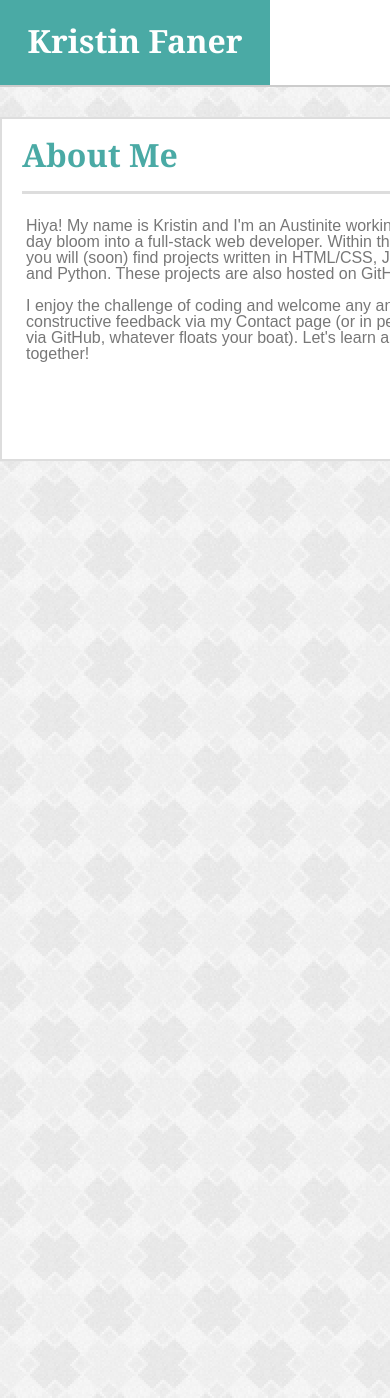
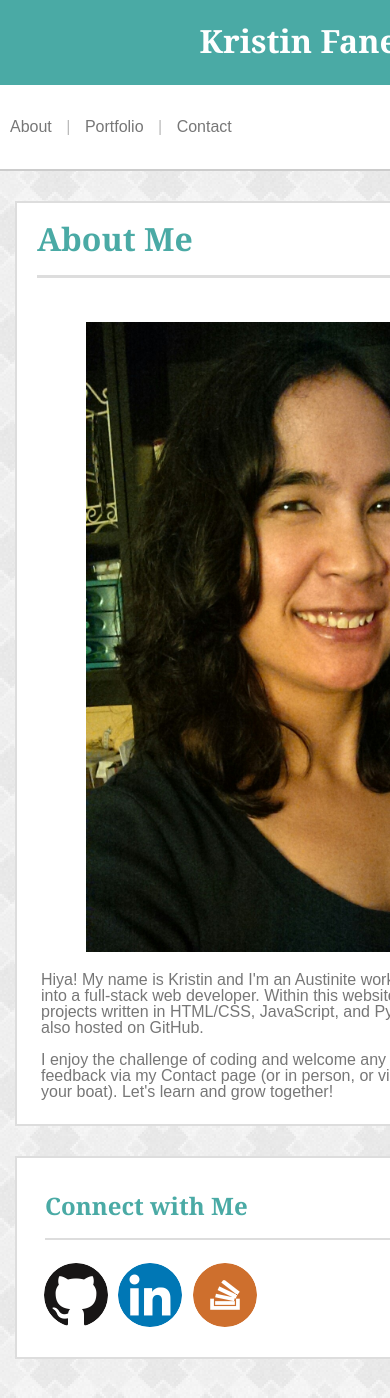
Before and after one commit to seeksort/Portfolio, a PHP site: page /index.php in a window 390 px wide. Shown: the top 1398 px of the page. Run offline with PHP 8.4, Linux system fonts and the light colour scheme.

Commit message:
first draft of media queries

```diff
--- a/assignment1/assets/css/style.css
+++ b/assignment1/assets/css/style.css
@@ -237,3 +237,91 @@
 	font-family: Times;
 	font-size: 1.5em;
 }
+/*
+==============
+MEDIA QUERIES
+==============
+*/
+
+@media screen and (max-width: 980px) {
+	.container {
+		width: 784px;
+	}
+	.main-content {
+		width: 480px;
+	}
+
+	.profile-pic {
+		float: left;
+		width: 428px;
+		margin: 10px 0px;
+	}
+	.inner-content > p {
+		clear: all;
+	}
+
+@media screen and (max-width: 768px) {
+	.container {
+		width: 614px;
+	}
+	.main-content {
+		display: block;
+		width: 600px;
+		margin-left: auto;
+		margin-right: auto;
+	}
+	.sidebar {
+		width: 600px;
+		display: block;
+		float: none;
+		clear: all;
+		margin-bottom: 30px;
+		margin-left: auto;
+		margin-right: auto;
+	}
+	#sidebar-heading > h2 {
+		text-align: left;
+	}
+	.profile-pic {
+		float: left;
+		width: 428px;
+		margin: 20px 45px;
+	}
+}
+@media screen and (max-width: 640px) {
+	.main-content {
+		display: block;
+		width: 580px;
+		margin-left: auto;
+		margin-right: auto;
+	}
+	.sidebar {
+		width: 580px;
+		display: block;
+		float: none;
+		clear: all;
+		margin-bottom: 30px;
+		margin-left: auto;
+		margin-right: auto;
+	}
+	header {
+		position: static;
+	}
+	.header-title {
+		display: inline-block;
+		background-color: #4aaaa5;
+		color: #ffffff;
+		width: 100%;
+		height: 85px;
+	}
+	nav {
+		float: none;
+		clear: all;
+		padding-top: 34px;
+		padding-bottom: 34px;
+		background-color: #ffffff;
+	}
+	nav > a {
+		width: 33%;
+	}
+}
```
